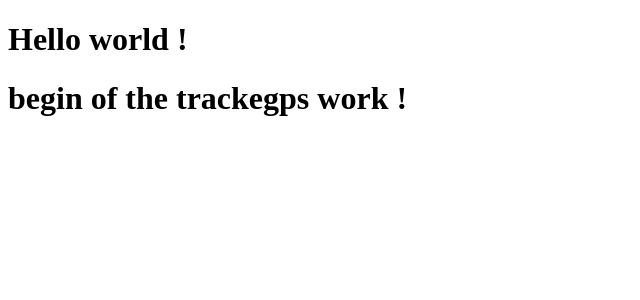
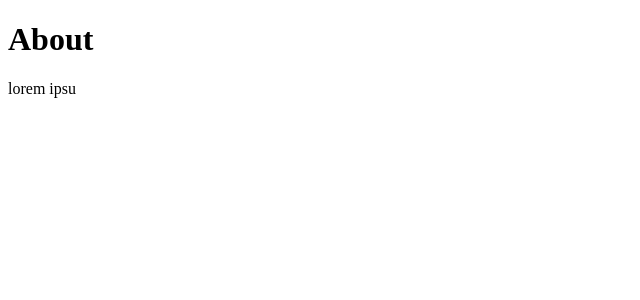
Before and after one commit to HamaBarhamou/geo-management, a React (Create React App) app: page /about in a window 1280 px wide. Shown: the top 300 px of the page, without its empty margins (0-640 px from the left). Built offline with nearby package versions, Linux system fonts and the light colour scheme.

Commit message:
implementation de la navigation

```diff
--- a/package.json
+++ b/package.json
@@ -10,7 +10,9 @@
     "gh-pages": "^4.0.0",
     "react": "^18.1.0",
     "react-dom": "^18.1.0",
+    "react-router-dom": "^6.3.0",
     "react-scripts": "5.0.1",
+    "sass": "^1.51.0",
     "web-vitals": "^2.1.4"
   },
   "scripts": {
--- a/src/App.js
+++ b/src/App.js
@@ -1,11 +1,29 @@
+/* ************************************************************************** */
+/*                                                                            */
+/*                                                        :::      ::::::::   */
+/*   App.js                                             :+:      :+:    :+:   */
+/*                                                    +:+ +:+         +:+     */
+/*   By: Barhamou <hamabarhamou@gmail.com>          +#+  +:+       +#+        */
+/*                                                +#+#+#+#+#+   +#+           */
+/*   Created: 2022/05/14 20:07:57 by Barhamou          #+#    #+#             */
+/*   Updated: 2022/05/14 21:19:11 by Barhamou         ###   ########.fr       */
+/*                                                                            */
+/* ************************************************************************** */
 
+import React from "react";
+import {BrowserRouter, Routes, Route} from "react-router-dom";
+import About from "./pages/About";
+import Home from "./pages/Home";
 
 function App() {
   return (
-    <div className="App">
-      <h1>Hello world !</h1>
-      <h1>begin of the trackegps work !</h1>
-    </div>
+    <BrowserRouter>
+      <Routes>
+        <Route path="/" element={<Home/>} />
+        <Route path= "/about" element = {<About/>} />
+        <Route path= "*" element = {<Home/>} />
+      </Routes>
+    </BrowserRouter>
   );
 }
 
--- /dev/null
+++ b/src/pages/About.js
@@ -0,0 +1,12 @@
+import React from 'react';
+
+const About = () => {
+    return (
+        <div>
+            <h1>About</h1>
+            <p>lorem ipsu</p>
+        </div>
+    );
+};
+
+export default About;
--- /dev/null
+++ b/src/pages/Home.js
@@ -0,0 +1,12 @@
+import React from 'react';
+
+const Home = () => {
+    return (
+        <div>
+            <h1>Welcome</h1>
+            <h2> begin the Tracker GPS of the engin </h2>
+        </div>
+    );
+};
+
+export default Home;
```
Also changed, not shown: src/index.js (+12 -0 lines), 1 other file (tests, documents, lock files or other folders).
